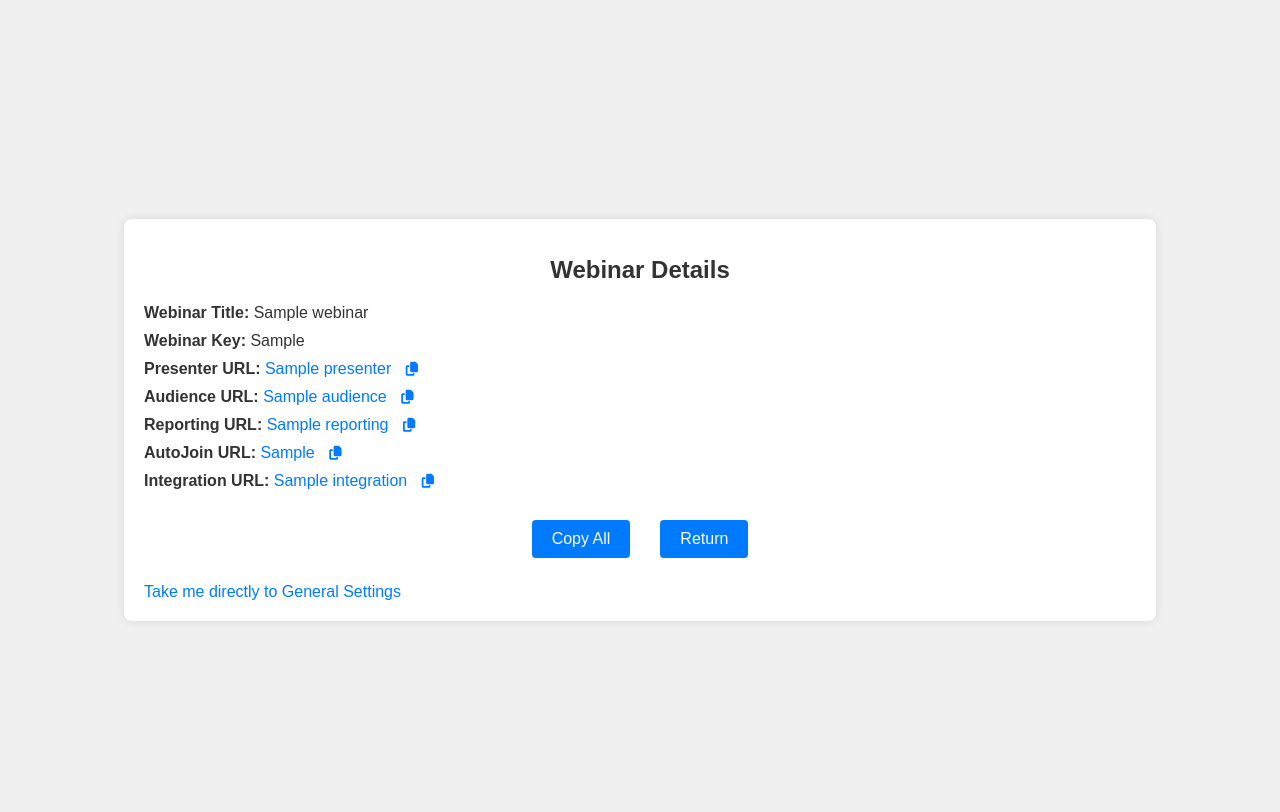
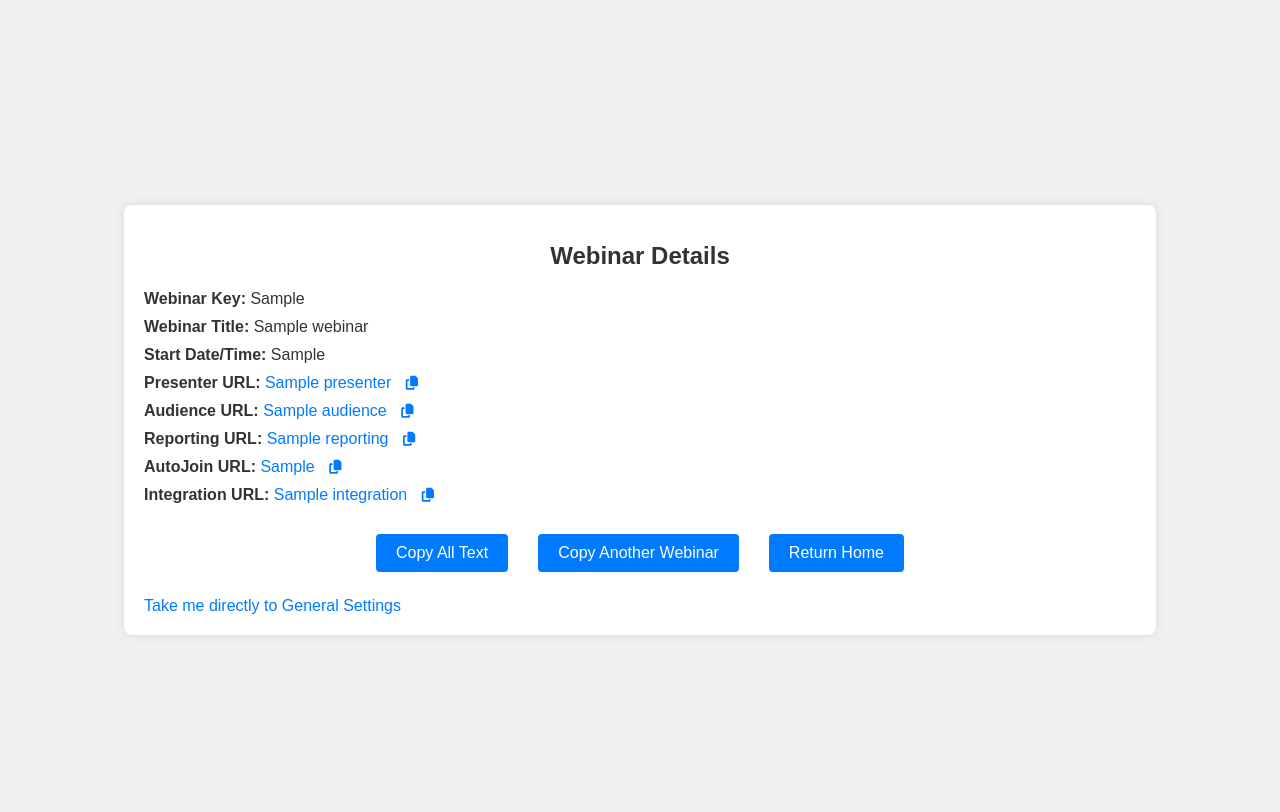
Before and after one commit to mgoodell/CopyWebinar, a Flask app: template templates/webinar.html in a window 1280 px wide. Shown: the top 812 px of the page. Run offline with Flask 3, Linux system fonts and the light colour scheme; the template is opened without the code that fills it: most values are stand-ins (such as "Sample title", 1, 10 or a date in 2020).

Commit message:
Webinar Information Updates

```diff
--- a/app.py
+++ b/app.py
@@ -2,6 +2,8 @@
 
 from flask import Flask, render_template, request, redirect, url_for, flash, session
 import os
+from datetime import datetime
+import pytz
 import src.get_webinar_id
 import src.copy_webinar
 import src.get_webinar_info
@@ -95,6 +97,10 @@ def webinar():
     # Fetch webinar details
     details = src.get_webinar_info.fetch_webinar_details(new_webinar_id, api_key, api_secret)
 
+    # Format the Start Date/Time
+    formatted_start = src.date_to_iso_format.format_datetime(details['webinar']['latestSchedule']['start'])
+    details['webinar']['formatted_start'] = formatted_start
+
     if not details:
         flash('Failed to retrieve webinar details.', 'error')
         return redirect(url_for('home'))
--- a/templates/webinar.html
+++ b/templates/webinar.html
@@ -79,8 +79,9 @@
     function copyAllDetails() {
         // Construct the full details string to copy without extra whitespace
         const details =
+            "Webinar Key: {{ details['webinar']['webinarKey'] }}\n" +
             "Title: {{ details['webinar']['title'] }}\n" +
-            "Webinar Key: {{ details['webinar']['webinarKey'] }}\n" +
+            "Start Date/Time: {{ details['webinar']['formatted_start'] }}\n" +
             "Presenter URL: {{ details['webinar']['urls']['presenter'] }}\n" +
             "Audience URL: {{ details['webinar']['urls']['audience'] }}\n" +
             "Reporting URL: {{ details['webinar']['urls']['reporting'] }}\n" +
@@ -99,8 +100,9 @@
     <div class="container">
         <h1>Webinar Details</h1>
 
+        <p><strong>Webinar Key:</strong> {{ details['webinar']['webinarKey'] }}</p>
         <p><strong>Webinar Title:</strong> {{ details['webinar']['title'] }}</p>
-        <p><strong>Webinar Key:</strong> {{ details['webinar']['webinarKey'] }}</p>
+        <p><strong>Start Date/Time:</strong> {{ details['webinar']['formatted_start'] }}</p>
         <p>
             <strong>Presenter URL:</strong>
             <a href="{{ details['webinar']['urls']['presenter'] }}">{{ details['webinar']['urls']['presenter'] }}</a>
@@ -128,8 +130,9 @@
         </p>
 
         <div class="button-container">
-            <button onclick="copyAllDetails()">Copy All</button>
-            <button onclick="window.location.href='{{ url_for('clear_flash_and_return') }}'">Return</button>
+            <button onclick="copyAllDetails()">Copy All Text</button>
+            <button onclick="window.location.href='{{ url_for('copy') }}'">Copy Another Webinar</button>
+            <button onclick="window.location.href='{{ url_for('clear_flash_and_return') }}'">Return Home</button>
         </div>
         <div style="margin-top: 20px;">
             <a href="https://my.webinar.net/webinars/{{ details['webinar']['id'] }}/general" target="_blank">
```
Also changed, not shown: src/date_to_iso_format.py (+12 -0 lines).
